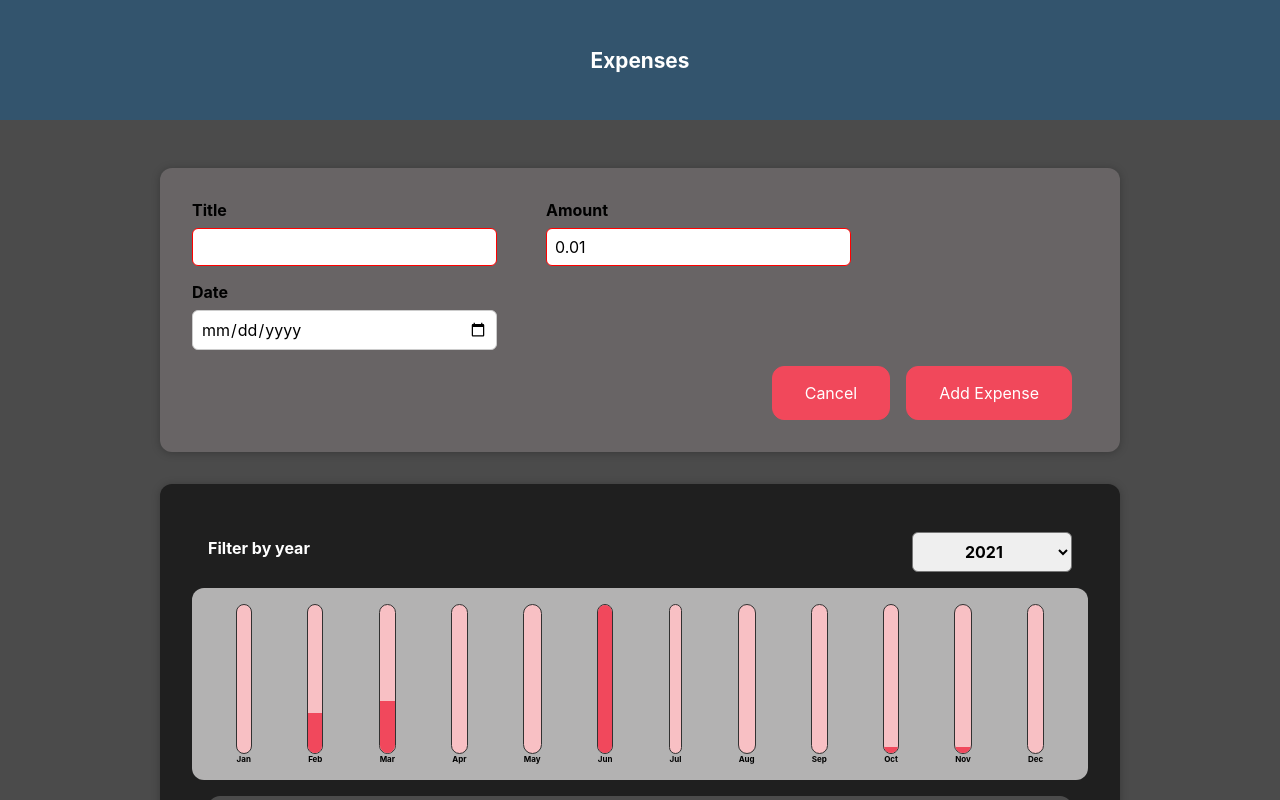
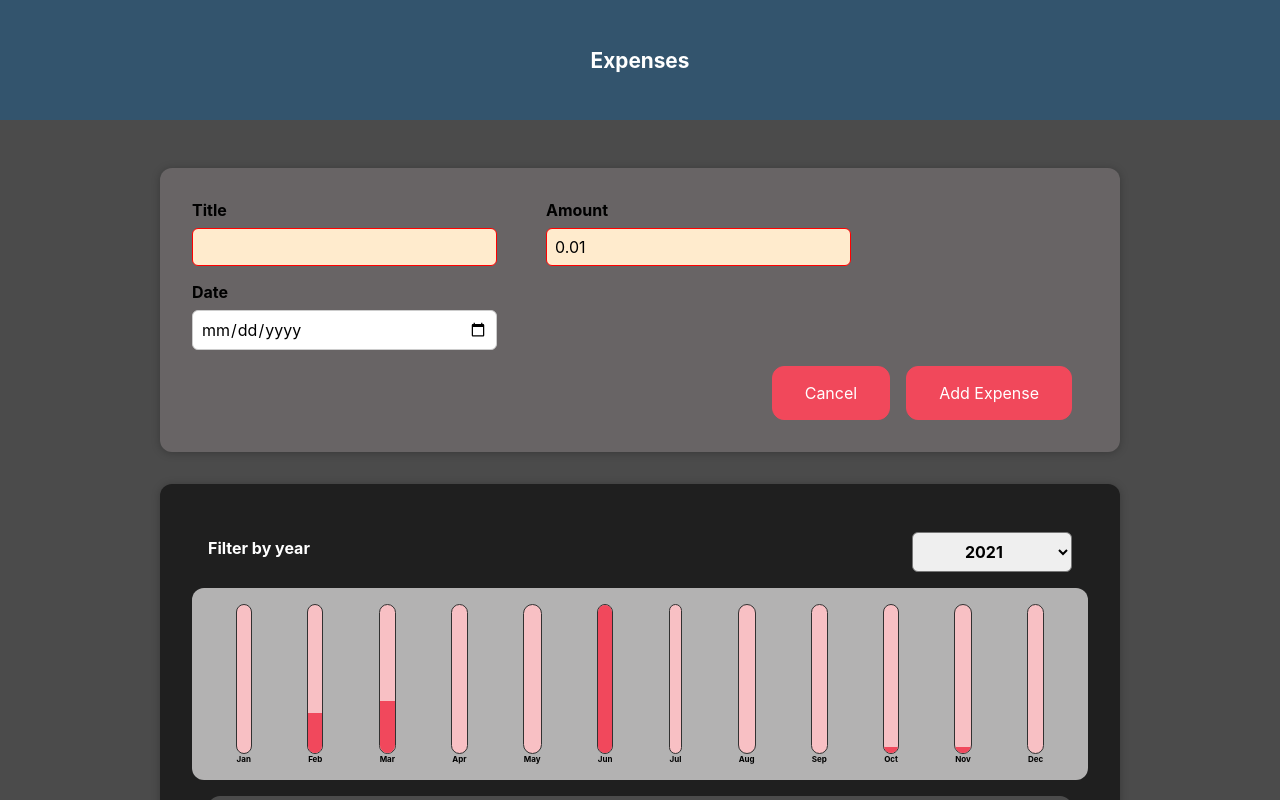
Before and after one commit to sabinamp/expenses, a React (Create React App) app: page / in a window 1280 px wide. Both pictures are taken after a click on the button "Add New Expense". Shown: the top 800 px of the page. Built offline with nearby package versions, Linux system fonts and the light colour scheme.

Commit message:
change validation code

```diff
--- a/src/components/expenseform/ExpenseForm.css
+++ b/src/components/expenseform/ExpenseForm.css
@@ -20,7 +20,10 @@
     width: 20rem;
     max-width: 85%;
   }
-
+  .new-expense_control.invalid input{
+    border-color: red;
+    background-color: blanchedalmond;
+  }
   .new-expense-btn {
     text-align: right;
     display: flexbox;
--- a/src/components/expenseform/ExpenseForm.js
+++ b/src/components/expenseform/ExpenseForm.js
@@ -9,18 +9,17 @@ const ExpenseForm = (props) => {
 
   const [isValidAmount, setIsValidAmount] = useState(false);
   const [isEmptyTitle, setIsEmptyTitle] = useState(true);
+
   const titleChangeHandler=(e)=>{
     const titleVal = e.target.value;
-    if(titleVal.length > 0){
+    if(titleVal.trim().length > 0){
       setTitle(titleVal);
       setIsEmptyTitle(false);
     }else{
       setIsEmptyTitle(true);
     }
-
-     /* console.log(`title: ${title}`) */
-
-    };
+    /* console.log(`title: ${title}`) */
+  };
 
   const amountChangeHandler = (e)=>{
     const amountVal = e.target.value;
@@ -29,7 +28,8 @@ const ExpenseForm = (props) => {
     }
     setAmount(amountVal);
      /* console.log(`amount: ${amount}`) */
-    };
+  };
+
   const dateChangeHandler = (e)=>{
     console.log(`expenseDate: ${expenseDate}`);
     setExpenseDate(e.target.value);
@@ -51,13 +51,13 @@ const ExpenseForm = (props) => {
     return (
       <form onSubmit={submitHandler}>
         <div className='new-expense_controls'>
-          <div className='new-expense_control'>
+          <div className={`new-expense_control ${isEmptyTitle? 'invalid': ''}`}>
             <label>Title</label>
-            <input style={{borderColor: isEmptyTitle? 'red': 'gray'}} type='text' onChange={titleChangeHandler} value={title} />
+            <input type='text' onChange={titleChangeHandler} value={title} />
           </div>
-          <div className='new-expense_control'>
+          <div className={`new-expense_control ${isValidAmount? '': 'invalid' }`}>
             <label>Amount</label>
-            <input style={{borderColor: isValidAmount? 'black': 'red'}}
+            <input
              type='number' min='0.01' step='0.01' onChange={amountChangeHandler} value={amount}/>
           </div>
           <div className='new-expense_control'>
```
